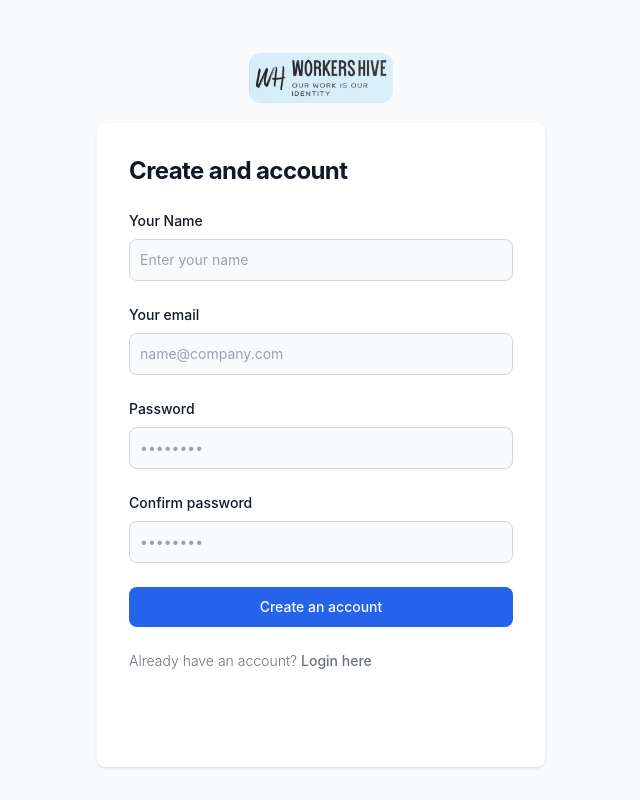
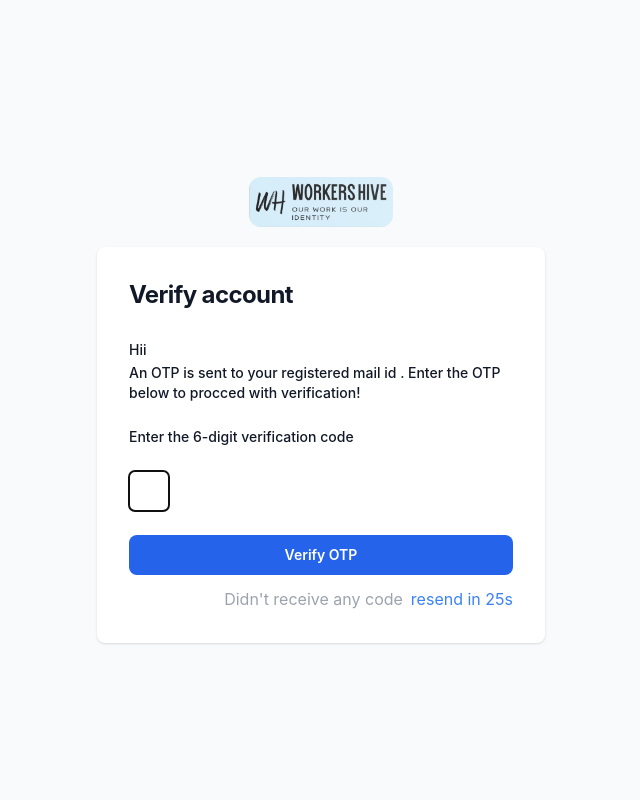
Before and after one commit to chinmaya-kumar-behera/workers-hive, a React (Create React App) app in the folder web/: page /signup in a window 1280 px wide. Shown: the whole page, without its empty margins (319-959 px from the left). Built offline with nearby package versions, Linux system fonts and the light colour scheme; no server answers.

Commit message:
UI: otp enter section

```diff
--- a/web/src/pages/SignUp.js
+++ b/web/src/pages/SignUp.js
@@ -3,7 +3,6 @@ import AuthenticationHandler from "../handler/AuthenticationHandler";
 import logo from "../Assets/Logo/logo.jpg";
 import { GoogleLogin } from "@react-oauth/google";
 import VerifyOTP from "../views/authentication/VerifyOTP";
-
 
 const SignUp = () => {
   const { signUpHandler, googleLoginHandler } = AuthenticationHandler();
@@ -73,7 +72,7 @@ const SignUp = () => {
             />
           </div>
         </div>
-        {!verifyOtp ? (
+        {verifyOtp ? (
           <div className="w-full bg-white rounded-lg shadow dark:border md:mt-0 sm:max-w-md xl:p-0 dark:bg-gray-800 dark:border-gray-700">
             <div className="p-6 space-y-4 md:space-y-6 sm:p-8">
               <h1 className="text-xl font-bold leading-tight tracking-tight text-gray-900 md:text-2xl dark:text-white">
--- a/web/src/views/authentication/VerifyOTP.js
+++ b/web/src/views/authentication/VerifyOTP.js
@@ -8,7 +8,6 @@ const VerifyOTP = ({ userData, setVerifyOtp }) => {
   const { verifyOTPHandler, resendOTPHandler } = AuthenticationHandler();
   const { navigateToSignInPage } = NavigationHandler();
 
-  const [OTP, setOTP] = useState();
   const [loading, setLoading] = useState(false);
   const [resendLoading, setResendLoading] = useState(false);
   const { _id } = userData;
@@ -17,16 +16,17 @@ const VerifyOTP = ({ userData, setVerifyOtp }) => {
   const [enableOTPsend, setEnableOTPsend] = useState(false);
   const [timer, setTimer] = useState(30);
 
+  const [otpArr, setOtpArr] = useState(["", "", "", "", "", ""]);
+  const inputRefs = useRef([]);
+
   const timerFunction = () => {
     intervalId.current = setInterval(() => {
       setTimer((prevTimer) => {
-        console.log(prevTimer);
         if (prevTimer <= 0) {
           clearInterval(intervalId.current);
           setEnableOTPsend(true);
           return prevTimer;
         }
-        console.log(prevTimer);
         return prevTimer - 1;
       });
     }, 1000);
@@ -40,15 +40,11 @@ const VerifyOTP = ({ userData, setVerifyOtp }) => {
     };
   }, []);
 
-
-  const onChangeHandle = (event) => {
-   setOTP(event.target.value);
-  };
-
   const onSubmit = (event) => {
     event.preventDefault();
     setLoading(true);
-      verifyOTPHandler({ id: _id, otp: OTP })
+    const otp = otpArr.join("");
+    verifyOTPHandler({ id: _id, otp })
       .then((res) => {
         if (res.status === 200) {
           toast.success(res.data.message);
@@ -73,14 +69,40 @@ const VerifyOTP = ({ userData, setVerifyOtp }) => {
     resendOTPHandler({ id: _id })
       .then((res) => {
         console.log(res);
-              toast.success('OTP sent to your registered mail!');
+        toast.success("OTP sent to your registered mail!");
         setEnableOTPsend(false);
         setTimer(30);
         timerFunction();
       })
       .catch((err) => console.log(err))
       .finally(() => setResendLoading(false));
+  };
+
+  const onChangeHandler = (event, index) => {
+    const { value } = event.target;
+    const newOtp = otpArr;
+    newOtp[index] = value;
+
+    if (index < otpArr.length - 1 && value) {
+      inputRefs.current[index + 1].focus();
     }
+
+    setOtpArr(newOtp);
+  };
+
+  const keyUpHandler = (event, index) => {
+    const { key } = event;
+    if (key === "Backspace" && index > 0 && !otpArr[index]) {
+      const newOtp = [...otpArr];
+      newOtp[index] = "";
+      inputRefs.current[index - 1].focus();
+      setOtpArr(newOtp);
+    }
+  };
+
+  const refHandler = (ref, index) => {
+    inputRefs.current[index] = ref;
+  };
 
   return (
     <div className="w-full bg-white rounded-lg shadow dark:border md:mt-0 sm:max-w-md xl:p-0 dark:bg-gray-800 dark:border-gray-700">
@@ -105,25 +127,30 @@ const VerifyOTP = ({ userData, setVerifyOtp }) => {
             >
               Enter the 6-digit verification code
             </label>
+          </div>
+          <div className="flex gap-1">
+            {otpArr.map((digit, index) => (
               <input
+                className="w-10 h-10 text-xl pl-[14px] bg- font-bold rounded-md text-blue-500"
                 type="text"
-              name="otp"
-              id="otp"
-              className="bg-gray-50 border border-gray-300 text-gray-900 sm:text-sm rounded-lg focus:ring-primary-600 focus:border-primary-600 block w-full p-2.5 dark:bg-gray-700 dark:border-gray-600 dark:placeholder-gray-400 dark:text-white dark:focus:ring-blue-500 dark:focus:border-blue-500"
-              placeholder="Enter OTP"
-              required=""
-              onChange={onChangeHandle}
-              value={OTP}
+                key={index}
+                value={digit}
+                maxLength={1}
+                onChange={(event) => onChangeHandler(event, index)}
+                onKeyUp={(event) => keyUpHandler(event, index)}
+                autoFocus={index === 0}
+                ref={(ref) => refHandler(ref, index)}
               />
+            ))}
           </div>
 
           <div className="space-y-3">
             <button
-              className="w-full font-semibold text-white bg-primary-600 hover:bg-primary-700 focus:ring-4 focus:outline-none focus:ring-primary-300  rounded-lg text-sm px-5 py-2.5 text-center dark:bg-primary-600 dark:hover:bg-primary-700 dark:focus:ring-primary-800 bg-blue-600 hover:bg-blue-700 transition-all"
+              className="flex justify-center w-full font-semibold text-white bg-primary-600 hover:bg-primary-700 focus:ring-4 focus:outline-none focus:ring-primary-300  rounded-lg text-sm px-5 py-2.5 text-center dark:bg-primary-600 dark:hover:bg-primary-700 dark:focus:ring-primary-800 bg-blue-600 hover:bg-blue-700 transition-all"
               onClick={onSubmit}
               disabled={loading}
             >
-              {loading ? <Loader size={3} /> : "Verify OTP"}
+              {loading ? <Loader size={5} /> : "Verify OTP"}
             </button>
             <div className="flex items-center justify-end gap-2 text-gray-400">
               <span>Didn't receive any code</span>
```
Lines whose indentation alone changed are shown as unchanged.
